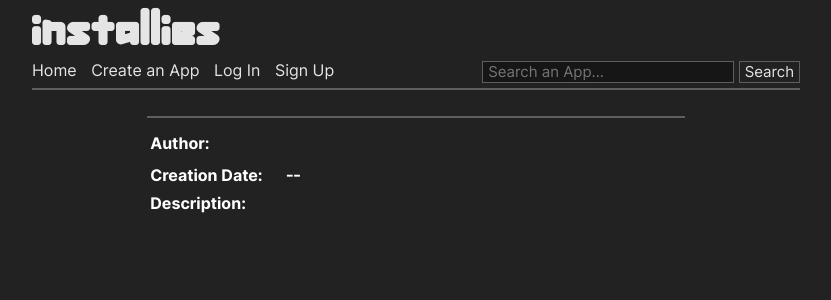
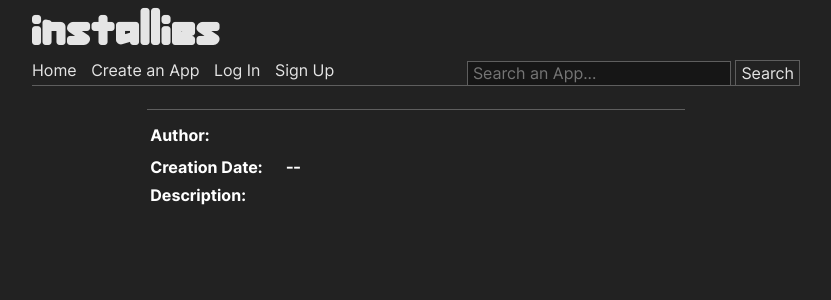
Before and after one commit to berserkware/installies, a Python web app: template src/installies/templates/app_view.html in a window 1280 px wide. Shown: the top 300 px of the page, without its empty margins (224-1055 px from the left). Run offline with Jinja, Linux system fonts and the light colour scheme; the template is opened without the code that fills it, so the values that code supplies are empty.

Commit message:
modified the front end

```diff
--- a/src/installies/static/css/base.css
+++ b/src/installies/static/css/base.css
@@ -1,147 +1,3 @@
-@font-face {
-    font-family: "Assurant Standard";
-    src: url("/static/fonts/Assurant-Standard.otf");
-}
-
-@font-face {
-    font-family: "Inter Light";
-    src: url("/static/fonts/Inter-Light.ttf");
-}
-
-@font-face {
-    font-family: "Inter Medium";
-    src: url("/static/fonts/Inter-Medium.ttf");
-}
-
-@font-face {
-    font-family: "Inter Regular";
-    src: url("/static/fonts/Inter-Regular.ttf");
-}
-
-@font-face {
-    font-family: "Inter Bold";
-    src: url("/static/fonts/Inter-Bold.ttf");
-}
-
-:root {
-    --black: #161616;
-    --dark-grey: #222222;
-    --grey: #5e5e5e;
-    --light-grey: #c5c5c5;
-    --off-white: #e5e5e5;
-    --red: #fc3a3a;
-    --green: #5bf24d;
-    --blue: #014fb5;
-}
-
-body {
-    text-align: center;
-    margin-top: 0;
-    margin-left: 0;
-    margin-right: 0;
-    width: 60%;
-    margin: auto;
-    background-color: var(--dark-grey);
-    color: white;
-    font-family: Inter Regular;
-}
-
-h1, h2, h3 {
-    font-family: Inter Bold;
-}
-
-p {
-    text-align: left;
-    margin: auto;
-    margin-top: 10px;
-    color: var(--light-grey);
-}
-
-a {
-    color: var(--blue);
-    text-decoration: none;
-    margin-right: 10px;
-}
-
-a:hover {
-    text-decoration: underline;
-}
-
-.white-link {
-    color: var(--off-white);
-}
-
-.white-link:hover {
-    color: white;
-}
-
-input, textarea, select {
-    background-color: var(--dark-grey);
-    color: var(--off-white);
-    border-color: var(--grey);
-    border-radius: 0px;
-    border-width: 1px;
-    border-style: solid;
-    font-family: Inter Regular;
-    vertical-align: middle;
-    font-size: 16px;
-    padding: 5px;
-    margin-top: 5px;
-}
-
-input:focus, textarea:focus, select:focus {
-    border-color: var(--light-grey);
-}
-
-input[type=submit] {
-    background-color: var(--dark-grey);
-    color: var(--off-white);
-    border-color: var(--grey);
-    border-radius: 0px;
-    border-width: 1px;
-    border-style: solid;
-    font-family: Inter Regular;
-    vertical-align: middle;
-    padding: 0;
-    padding-left: 5px;
-    padding-right: 5px;
-    display: inline;
-
-}
-
-input[type=submit]:hover {
-    background-color: var(--black);
-}
-
-hr {
-    color: var(--grey);
-    border-style: solid;
-}
-
-th {
-    font-family: Inter Bold;
-}
-
-.value-cell {
-    font-family: Inter Regular;
-    padding-left: 20px;
-    padding-top: 5px;
-    padding-bottom: 5px;
-}
-
-.container {
-    width: 70%;
-    margin: auto;
-    text-align: left;
-    padding: 10px;
-}
-
-.container-header {
-    text-align: left;
-    margin: auto;
-    margin-bottom: 0;
-}
-
 .error-container {
     color: var(--red);
 }
@@ -162,14 +18,6 @@ th {
     border-color: var(--green);
 }
 
-
-.black  {
-    background-color: var(--black);
-}
-
-.form-input-container {
-    margin-top: 10px;
-}
 
 .logo-header {
     text-align: left;
@@ -192,22 +40,24 @@ th {
     margin-right: 10px;
 }
 
+.nav-search-form {
+    display: inline;
+    padding-bottom: 5px;
+}
+
 .nav-search {
-    display: inline;
     float: right;
+    text-align: center;
+    height: 19px;
+    margin-bottom: 5px;
 }
 
 .searchbox {
-    font-size: 15px;
-    height: 10px;
-    vertical-align: middle;
     background-color: var(--black);
-    margin-top: 0;
+    height: 19px;
+    margin: auto;
 }
 
 .searchbutton {
-    font-size: 15px;
-    height: 22px;
-    vertical-align: middle;
-    margin-top: 0;
+    margin: auto;
 }
--- /dev/null
+++ b/src/installies/static/css/style.css
@@ -0,0 +1,158 @@
+@font-face {
+    font-family: "Assurant Standard";
+    src: url("/static/fonts/Assurant-Standard.otf");
+}
+
+@font-face {
+    font-family: "Inter Light";
+    src: url("/static/fonts/Inter-Light.ttf");
+}
+
+@font-face {
+    font-family: "Inter Medium";
+    src: url("/static/fonts/Inter-Medium.ttf");
+}
+
+@font-face {
+    font-family: "Inter Regular";
+    src: url("/static/fonts/Inter-Regular.ttf");
+}
+
+@font-face {
+    font-family: "Inter Bold";
+    src: url("/static/fonts/Inter-Bold.ttf");
+}
+
+:root {
+    --black: #161616;
+    --dark-grey: #222222;
+    --grey: #5e5e5e;
+    --light-grey: #c5c5c5;
+    --off-white: #e5e5e5;
+    --red: #fc3a3a;
+    --green: #5bf24d;
+    --blue: #014fb5;
+}
+
+body {
+    text-align: center;
+    margin-top: 0;
+    margin-left: 0;
+    margin-right: 0;
+    width: 60%;
+    margin: auto;
+    background-color: var(--dark-grey);
+    color: white;
+    font-family: Inter Regular;
+}
+
+h1, h2, h3 {
+    font-family: Inter Bold;
+}
+
+p {
+    text-align: left;
+    margin: auto;
+    margin-top: 10px;
+    color: var(--light-grey);
+}
+
+a {
+    color: var(--blue);
+    text-decoration: none;
+    margin-right: 10px;
+}
+
+a:hover {
+    text-decoration: underline;
+}
+
+.white-link {
+    color: var(--off-white);
+}
+
+.white-link:hover {
+    color: white;
+}
+
+input, textarea, select {
+    background-color: var(--dark-grey);
+    color: var(--off-white);
+    border-color: var(--grey);
+    border-radius: 0px;
+    border-width: 1px;
+    border-style: solid;
+    font-family: Inter Regular;
+    vertical-align: middle;
+    font-size: 16px;
+    padding-left: 5px;
+    padding-right: 5px;
+    padding-top: 2px;
+    padding-bottom: 2px;
+    margin-top: 5px;
+}
+
+input:focus, textarea:focus, select:focus {
+    border-color: var(--light-grey);
+}
+
+input[type=submit] {
+    background-color: var(--dark-grey);
+    color: var(--off-white);
+    border-color: var(--grey);
+    border-radius: 0px;
+    border-width: 1px;
+    border-style: solid;
+    font-family: Inter Regular;
+    vertical-align: middle;
+    padding: 0;
+    padding-left: 5px;
+    padding-right: 5px;
+    padding-top: 2px;
+    padding-bottom: 2px;
+    display: inline;
+
+}
+
+input[type=submit]:hover {
+    background-color: var(--black);
+}
+
+hr {
+    color: var(--grey);
+    border-style: solid;
+    margin-top: 5px;
+    border-bottom: 0;
+}
+
+th {
+    font-family: Inter Bold;
+}
+
+.value-cell {
+    font-family: Inter Regular;
+    padding-left: 20px;
+    padding-top: 5px;
+    padding-bottom: 5px;
+}
+
+.container {
+    width: 70%;
+    margin: auto;
+    text-align: left;
+    padding: 10px;
+}
+
+.container-header {
+    text-align: left;
+    margin: auto;
+    margin-bottom: 0;
+}
+
+.black  {
+    background-color: var(--black);
+}
+
+.form-input-container {
+    margin-top: 10px;
+}
--- a/src/installies/templates/base.html
+++ b/src/installies/templates/base.html
@@ -5,6 +5,7 @@
     <meta name="viewport" content="width=device-width, user-scalable=yes">
     <title>{% block title %}{% endblock %} - Installies</title>
     <link rel="stylesheet" href="/static/css/base.css">
+    <link rel="stylesheet" href="/static/css/style.css">
     <link rel="shortcut icon" href="/static/favicon.ico" type="image/x-icon">
     {% block header %}
     {% endblock %}
@@ -15,7 +16,7 @@
             <a class="white-link" href="/">installies</a>
         </h1>
 
-        </div class="nav-menu">
+        <div class="nav-menu">
             <div class="nav-link-group">
                 <a class="white-link nav-link" href="{{ url_for('app_library.index') }}">Home</a>
                 <a class="white-link nav-link" href="{{ url_for('app_manager.create_app') }}">Create an App</a>
@@ -28,10 +29,12 @@
                 {% endif %}
             </div>
 
-            <form action="{{ url_for('app_library.search') }}" method="get" class="nav-search">
-                <input type="text" name="k" placeholder="Search an App..." class="searchbox black">
+	    <div class="nav-search">
+              <form action="{{ url_for('app_library.search') }}" method="get" class="nav-search-form">
+		<input type="text" name="k" placeholder="Search an App..." class="searchbox black">
                 <input type="submit" value="Search" class="searchbutton">
-            </form>
+              </form>
+	    </div>
         </div>
 
         <br>
--- a/src/installies/templates/delete_app.html
+++ b/src/installies/templates/delete_app.html
@@ -8,11 +8,11 @@
 
 {% block body %}
 <div class="container black" style="width:50%">
-  <h2 class="container-header">Delete App "{{ app.name }}""</h2>
+  <h2 class="container-header">Delete App "{{ app.name }}"</h2>
   <hr class="breakline">
   <p>Are you sure you want to delete this app?</p>
 
-  <form class="delete-app-form" action="{{ url_for('app_manager.delete_app', slug=app.slug) }}" method="post">
+  <form class="delete-app-form" action="{{ url_for('app_manager.app_delete', slug=app.slug) }}" method="post">
     <input type="submit" value="Delete App" class="button">
   </form>
 </div>
```
Also changed, not shown: src/installies/apps/app_manager/views.py (+10 -1 lines), src/installies/database/models.py (+8 -0 lines).
